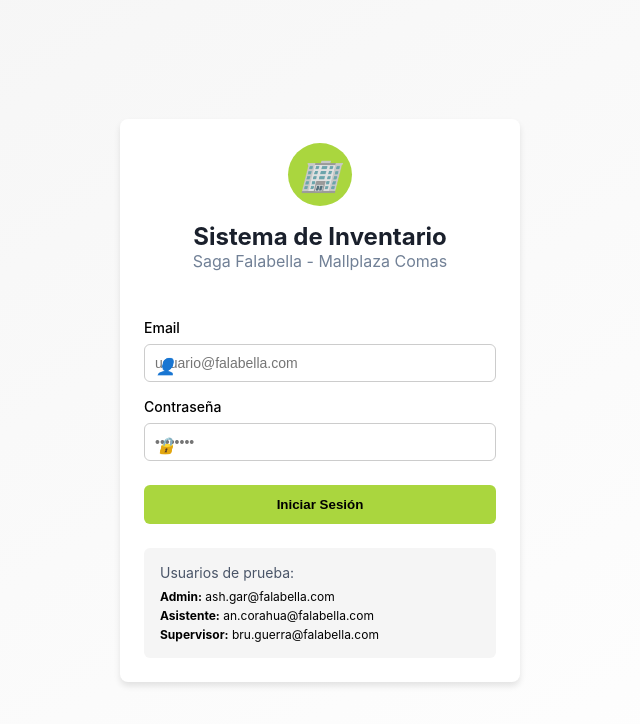
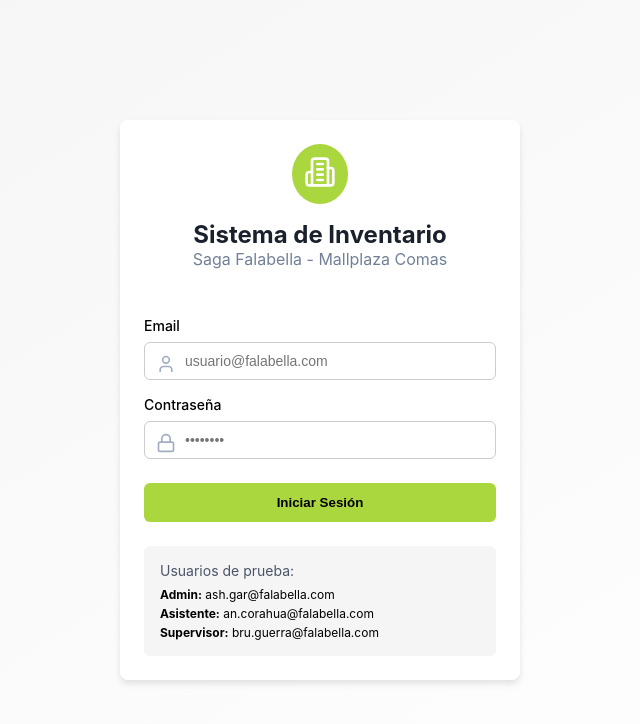
Before and after one commit to BruGeth/saga-gestor-inventario, a React (Create React App) app in the folder saga-front/: page / in a window 1280 px wide. Shown: the top 724 px of the page, without its empty margins (320-960 px from the left). Built offline with nearby package versions, Linux system fonts and the light colour scheme.

Commit message:
feat: Add lucide-react icons to LoginForm for enhanced visual consistency

```diff
--- a/saga-front/package.json
+++ b/saga-front/package.json
@@ -7,6 +7,7 @@
     "@testing-library/jest-dom": "^6.6.3",
     "@testing-library/react": "^16.3.0",
     "@testing-library/user-event": "^13.5.0",
+    "lucide-react": "^0.525.0",
     "react": "^19.1.0",
     "react-dom": "^19.1.0",
     "react-router-dom": "^7.7.0",
--- a/saga-front/src/components/forms/LoginForm.jsx
+++ b/saga-front/src/components/forms/LoginForm.jsx
@@ -1,6 +1,5 @@
-"use client"
-
 import { useState } from "react"
+import { Building2, User, Lock } from "lucide-react"
 import "./LoginForm.css"
 
 function LoginForm({ onLogin }) {
@@ -34,7 +33,9 @@
       <div className="login-card">
         <div className="login-header">
           <div className="login-logo">
-            <i className="icon-building"></i>
+            <span style={{ backgroundColor: "var(--falabella-green)", padding: "0.75rem", borderRadius: "50%" }}>
+              <Building2 color="white" size={32} />
+            </span>
           </div>
           <h2 className="login-title">Sistema de Inventario</h2>
           <p className="login-subtitle">Saga Falabella - Mallplaza Comas</p>
@@ -44,7 +45,7 @@
             <div className="form-group">
               <label htmlFor="email">Email</label>
               <div className="input-with-icon">
-                <i className="icon-user"></i>
+                <User style={{ position: "absolute", left: "0.75rem", top: "0.75rem", color: "#a0aec0" }} size={20} />
                 <input
                   id="email"
                   type="email"
@@ -52,13 +53,14 @@
                   value={email}
                   onChange={(e) => setEmail(e.target.value)}
                   required
+                  style={{ paddingLeft: "2.5rem" }}
                 />
               </div>
             </div>
             <div className="form-group">
               <label htmlFor="password">Contraseña</label>
               <div className="input-with-icon">
-                <i className="icon-lock"></i>
+                <Lock style={{ position: "absolute", left: "0.75rem", top: "0.75rem", color: "#a0aec0" }} size={20} />
                 <input
                   id="password"
                   type="password"
@@ -66,6 +68,7 @@
                   value={password}
                   onChange={(e) => setPassword(e.target.value)}
                   required
+                  style={{ paddingLeft: "2.5rem" }}
                 />
               </div>
             </div>
```
Also changed, not shown: 1 other file (tests, documents, lock files or other folders).
